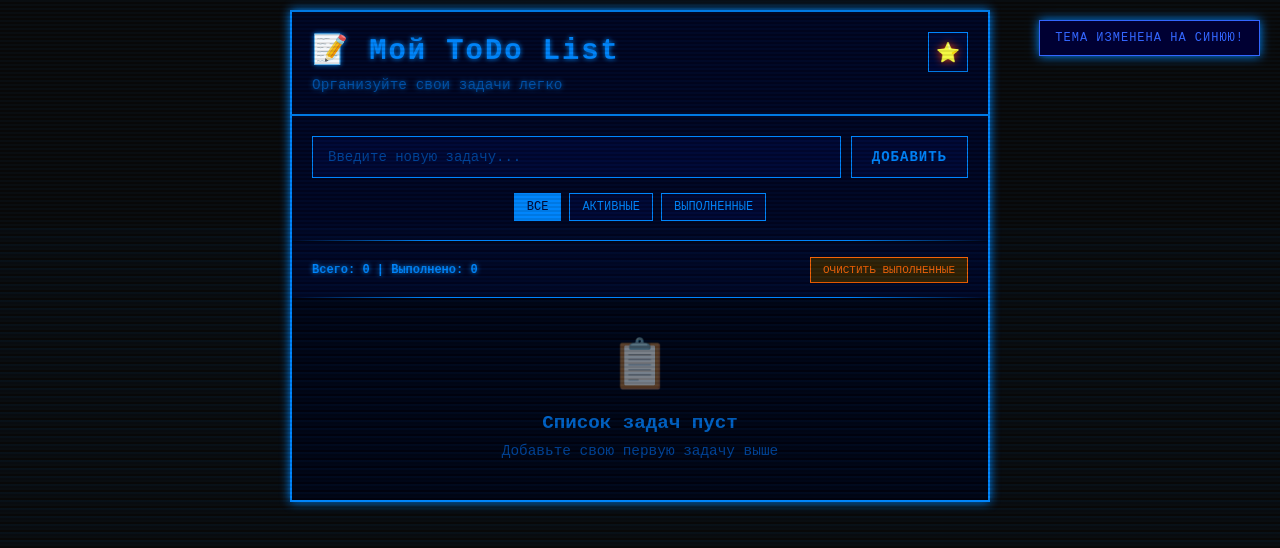
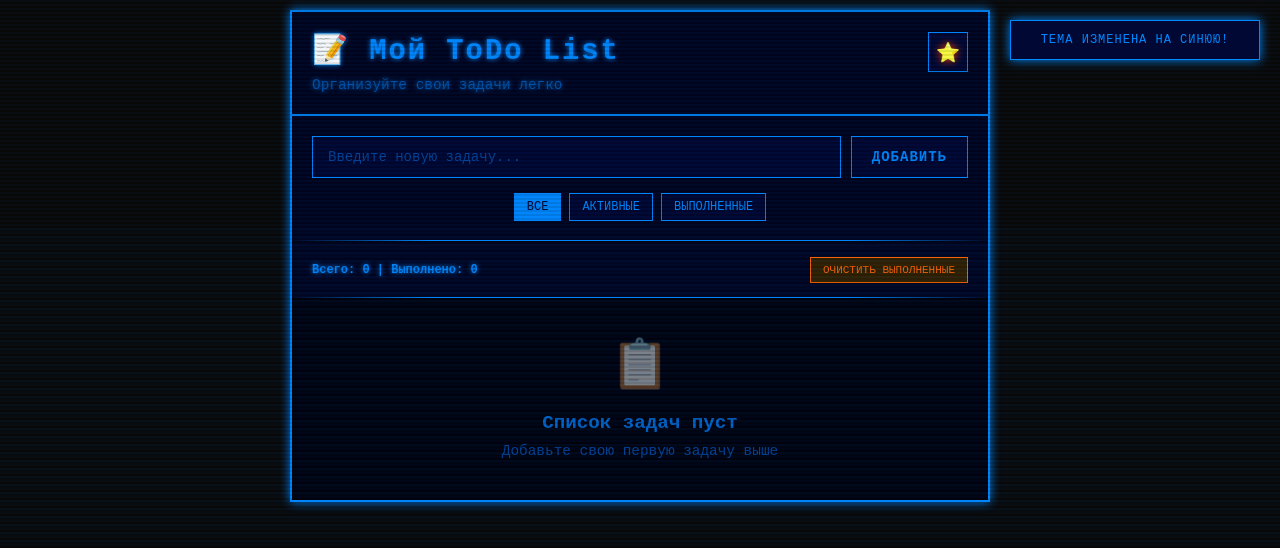
Before and after one commit to raffffffffffffff/ToDo-List, a plain HTML site: page index.html in a window 1280 px wide. Both pictures are taken after a click on the button "Сменить тему". Drawn offline with Linux system fonts and the light colour scheme.

Commit message:
feat: fix some problems with length

```diff
--- a/css/style.css
+++ b/css/style.css
@@ -647,4 +647,11 @@ body[data-theme="blue"] .container {
         top: 10px;
         font-size: 11px;
     }
+
+    /* Фиксированная ширина для уведомлений о смене темы */
+    .notification {
+    min-width: 250px !important;
+    text-align: center !important;
+    white-space: nowrap !important;
+    }
 }
--- a/scripts/main.js
+++ b/scripts/main.js
@@ -42,9 +42,55 @@ class TodoList {
     }
 
     toggleTheme() {
-        const newTheme = this.currentTheme === 'green' ? 'blue' : 'green';
-        this.setTheme(newTheme);
-        this.showNotification(`Тема изменена на ${newTheme === 'green' ? 'зеленую' : 'синюю'}!`, 'info');
+    const newTheme = this.currentTheme === 'green' ? 'blue' : 'green';
+    this.showThemeNotification(newTheme);
+    this.setTheme(newTheme);
+    }
+
+    showThemeNotification(newTheme) {
+    // Создаем уведомление с правильными цветами для новой темы
+    const notification = document.createElement('div');
+
+    // Сначала применяем тему
+    const isGreen = newTheme === 'green';
+    notification.className = `notification notification-info theme-notification`;
+
+    // Устанавливаем текст
+    notification.textContent = `Тема изменена на ${isGreen ? 'зеленую' : 'синюю'}!`;
+
+    // Добавляем в DOM
+    document.body.appendChild(notification);
+
+    // Принудительно устанавливаем стили после добавления в DOM
+    setTimeout(() => {
+        notification.style.cssText = `
+            position: fixed;
+            top: 20px;
+            right: 20px;
+            padding: 12px 20px;
+            background: ${isGreen ? '#001100' : '#000833'};
+            color: ${isGreen ? '#00ff00' : '#0088ff'};
+            border: 1px solid ${isGreen ? '#00ff00' : '#0088ff'};
+            border-radius: 0;
+            box-shadow: ${isGreen ? '0 0 10px #00ff00' : '0 0 10px #0088ff'};
+            z-index: 1000;
+            animation: terminalIn 0.3s ease;
+            font-family: 'Courier New', monospace;
+            font-size: 12px;
+            text-transform: uppercase;
+            letter-spacing: 1px;
+            min-width: 250px;
+            text-align: center;
+            white-space: nowrap;
+            box-sizing: border-box;
+        `;
+    }, 10);
+
+    // Удаляем через 3 секунды
+    setTimeout(() => {
+        notification.style.animation = 'terminalOut 0.3s ease';
+        setTimeout(() => notification.remove(), 300);
+    }, 3000);
     }
 
     addTask() {
```
